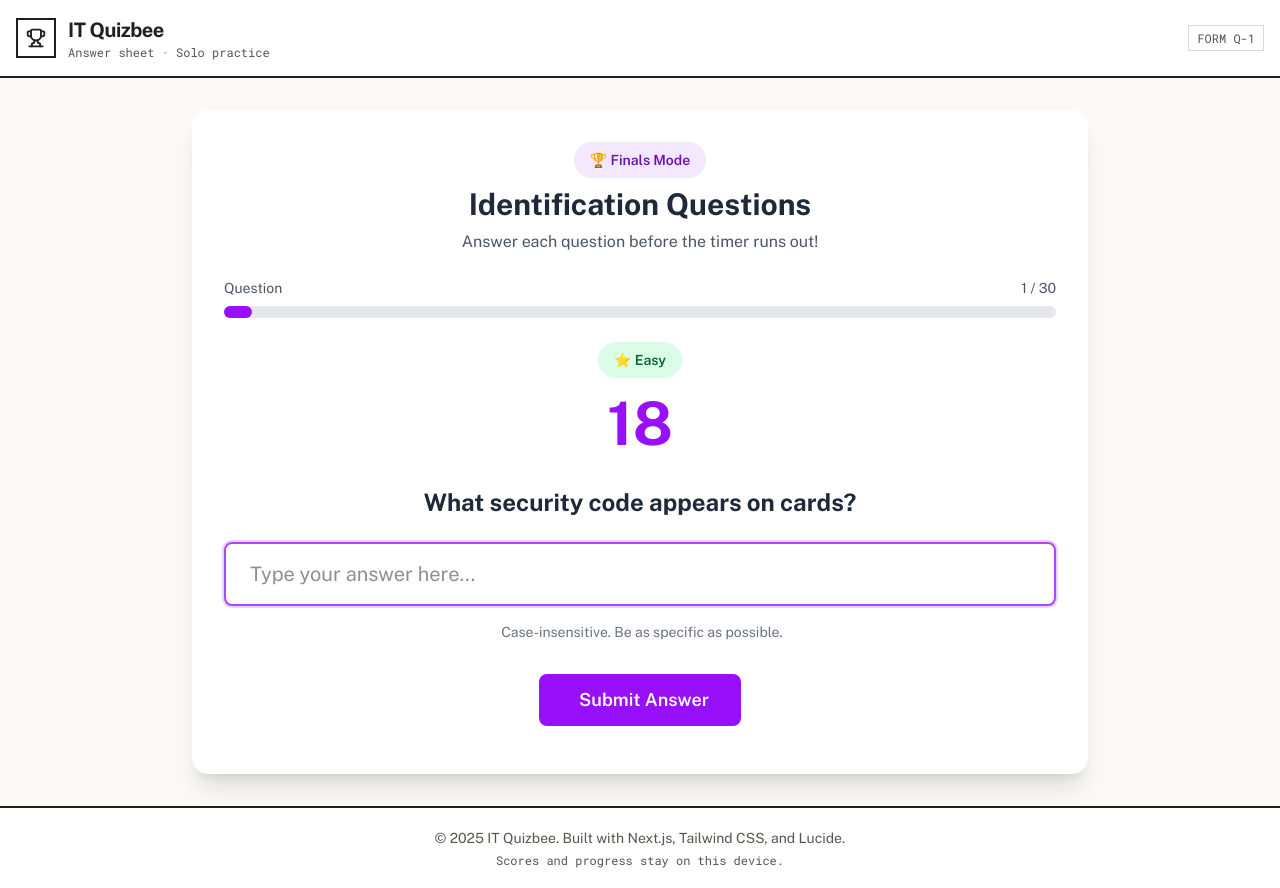
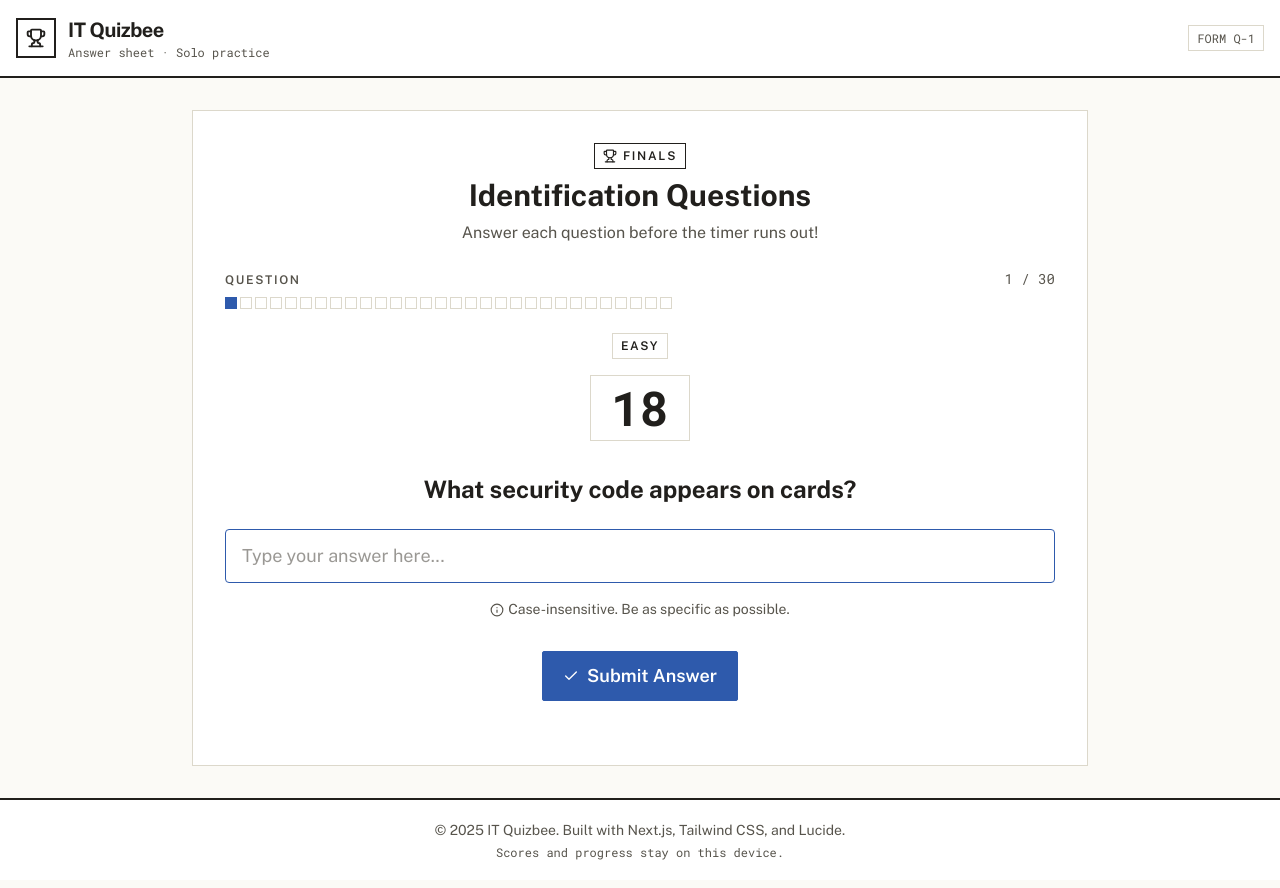
Before and after one commit to MACantara/IT-Quizbee, a Next.js app: page /quiz/finals in a window 1280 px wide. Both pictures are taken after typing "Sample" into the empty fields and a click on the button "Start Quiz". Built offline with nearby package versions, Linux system fonts and the light colour scheme.

Commit message:
refactor: restyle quiz flows

```diff
--- a/src/components/FinalsQuiz.tsx
+++ b/src/components/FinalsQuiz.tsx
@@ -2,6 +2,17 @@
 
 import { useCallback, useEffect, useRef, useState, useSyncExternalStore } from 'react';
 import { useRouter } from 'next/navigation';
+import {
+  ArrowRight,
+  Check,
+  CircleCheck,
+  CircleX,
+  Hourglass,
+  Info,
+  RotateCcw,
+  TriangleAlert,
+  Trophy,
+} from 'lucide-react';
 import { NameModal } from './NameModal';
 import { useDialog } from './Modal';
 import { saveAttempt, getUserName } from '@/lib/attempts';
@@ -15,9 +26,9 @@ import type { AnswerResult, Attempt, QuizQuestion, ScoreResult } from '@/lib/typ
 
 const TIMER: Record<string, number> = { easy: 20, average: 30, difficult: 40 };
 const BADGE: Record<string, { text: string; cls: string }> = {
-  easy: { text: '⭐ Easy', cls: 'bg-green-100 text-green-800' },
-  average: { text: '⭐⭐ Average', cls: 'bg-yellow-100 text-yellow-800' },
-  difficult: { text: '⭐⭐⭐ Difficult', cls: 'bg-red-100 text-red-800' },
+  easy: { text: 'EASY', cls: 'border-line bg-white text-ink' },
+  average: { text: 'AVERAGE', cls: 'border-line bg-white text-ink' },
+  difficult: { text: 'DIFFICULT', cls: 'border-line bg-white text-ink' },
 };
 const subscribe = () => () => {};
 
@@ -244,14 +255,13 @@ function QuizInner({ questions, topic, subtopic, difficulty }: Props) {
 
   const badge = BADGE[qdifficulty] ?? BADGE.average;
   const timerColor =
-    timeLeft <= 5 ? 'text-red-600' : timeLeft <= 10 ? 'text-yellow-600' : 'text-purple-600';
+    timeLeft <= 5 ? 'text-mark' : timeLeft <= 10 ? 'text-warn' : 'text-ink';
 
   return (
     <main className="container mx-auto px-4 py-8 flex-grow">
       <NameModal
         title="Finals Mode"
         description="Please enter your name to begin your timed quiz"
-        accent="purple"
         skip={started}
         onSubmit={(name) => {
           setUserName(name);
@@ -263,104 +273,123 @@ function QuizInner({ questions, topic, subtopic, difficulty }: Props) {
       {dialogElement}
       {started && (
         <div className="max-w-4xl mx-auto animate-fade-in">
-          <div className="bg-white rounded-2xl shadow-xl p-8">
-            <div className="text-center mb-6">
-              <div className="px-4 py-2 rounded-full font-semibold text-sm bg-purple-100 text-purple-800 inline-block mb-2">
-                🏆 Finals Mode
-              </div>
-              <h2 className="text-3xl font-bold text-gray-800">Identification Questions</h2>
-              <p className="text-gray-600 mt-2">Answer each question before the timer runs out!</p>
+          <div className="sheet p-6 sm:p-8">
+            <div className="mb-6 text-center">
+              <span className="mb-2 inline-flex items-center gap-1.5 border border-ink px-2 py-1 text-xs font-semibold uppercase tracking-[0.14em] text-ink">
+                <Trophy className="h-3.5 w-3.5" aria-hidden />
+                Finals
+              </span>
+              <h2 className="text-3xl font-bold text-ink">Identification Questions</h2>
+              <p className="mt-2 text-ink-soft">Answer each question before the timer runs out!</p>
             </div>
 
             <div className="mb-6">
-              <div className="flex justify-between text-sm text-gray-600 mb-2">
-                <span>Question</span>
-                <span>
+              <div className="mb-2 flex items-baseline justify-between">
+                <span className="field-label mb-0">Question</span>
+                <span className="num text-sm text-ink-soft">
                   {Math.min(index + 1, quizQuestions.length)} / {quizQuestions.length}
                 </span>
               </div>
-              <div className="w-full bg-gray-200 rounded-full h-3">
-                <div
-                  className="bg-purple-600 h-3 rounded-full transition-all"
-                  style={{ width: `${((index + 1) / quizQuestions.length) * 100}%` }}
-                />
+              <div
+                className="flex flex-wrap gap-[3px]"
+                role="progressbar"
+                aria-valuenow={Math.min(index + 1, quizQuestions.length)}
+                aria-valuemin={0}
+                aria-valuemax={quizQuestions.length}
+              >
+                {quizQuestions.map((q, i) => (
+                  <span
+                    key={q.key}
+                    aria-hidden
+                    className={
+                      i <= index
+                        ? 'h-3 w-3 bg-pencil'
+                        : 'h-3 w-3 border border-line bg-white'
+                    }
+                  />
+                ))}
               </div>
             </div>
 
             {!done && question ? (
               <div className="min-h-[400px]">
-                <div className="text-center mb-8">
-                  <div
-                    className={`inline-block px-4 py-2 rounded-full font-semibold text-sm mb-4 ${badge.cls}`}
+                <div className="mb-8 text-center">
+                  <span
+                    className={`mb-4 inline-block border px-2 py-1 text-xs font-semibold uppercase tracking-[0.14em] ${badge.cls}`}
                   >
                     {badge.text}
+                  </span>
+                  <div>
+                    <div className={`readout px-5 py-2 text-5xl font-bold ${timerColor}`}>
+                      {timeLeft}
+                    </div>
                   </div>
-                  <div className={`text-6xl font-bold mb-4 ${timerColor}`}>{timeLeft}</div>
                 </div>
 
                 <div className="mb-8">
-                  <h3 className="text-2xl font-bold text-gray-800 mb-6 text-center">
+                  <h3 className="mb-6 text-center text-2xl font-bold text-ink">
                     {question.question}
                   </h3>
                   {checking ? (
-                    <div className="text-center py-8">
-                      <i className="bi bi-hourglass-split text-5xl text-purple-600 mb-4 block" />
-                      <p className="text-lg text-gray-600">Checking your answer...</p>
+                    <div className="py-8 text-center">
+                      <Hourglass className="mx-auto mb-4 block h-8 w-8 text-ink-soft" aria-hidden />
+                      <p className="text-lg text-ink-soft">Checking your answer...</p>
                     </div>
                   ) : feedback ? (
                     <div
-                      className={`rounded-xl border-2 p-6 ${
+                      className={`border p-6 ${
                         feedback.is_correct
-                          ? 'border-green-300 bg-green-50'
-                          : 'border-red-300 bg-red-50'
+                          ? 'border-pass bg-pass-wash'
+                          : 'border-mark bg-mark-wash'
                       }`}
                     >
-                      <div className="flex items-center justify-center gap-2 mb-3">
-                        <i
-                          className={`bi text-2xl ${
-                            feedback.is_correct
-                              ? 'bi-check-circle-fill text-green-600'
-                              : 'bi-x-circle-fill text-red-600'
-                          }`}
-                        />
+                      <div className="mb-3 flex items-center justify-center gap-2">
+                        {feedback.is_correct ? (
+                          <CircleCheck className="h-7 w-7 text-pass" aria-hidden />
+                        ) : (
+                          <CircleX className="h-7 w-7 text-mark" aria-hidden />
+                        )}
                         <span
                           className={`text-2xl font-bold ${
-                            feedback.is_correct ? 'text-green-700' : 'text-red-700'
+                            feedback.is_correct ? 'text-pass' : 'text-mark'
                           }`}
                         >
                           {feedback.is_correct ? 'Correct!' : 'Incorrect'}
                         </span>
                       </div>
                       {!feedback.is_correct && feedback.correct_answer !== undefined && (
-                        <p className="text-center text-gray-700 mb-2">
+                        <p className="mb-2 text-center text-ink">
                           Correct answer:{' '}
                           <span className="font-semibold">{String(feedback.correct_answer)}</span>
                         </p>
                       )}
                       {feedback.explanation && (
-                        <p className="text-center text-gray-600 text-sm">
+                        <p className="text-center text-sm text-ink-soft">
                           {feedback.explanation}
                         </p>
                       )}
                     </div>
                   ) : checkError ? (
-                    <div className="rounded-xl border-2 border-yellow-300 bg-yellow-50 p-6 text-center">
-                      <i className="bi bi-exclamation-triangle-fill text-3xl text-yellow-500 mb-2 block" />
-                      <p className="text-gray-700 mb-4">
+                    <div className="border border-warn bg-warn-wash p-6 text-center">
+                      <TriangleAlert
+                        className="mx-auto mb-2 block h-6 w-6 text-warn"
+                        aria-hidden
+                      />
+                      <p className="mb-4 text-ink">
                         Could not check your answer. Your answer was recorded.
                       </p>
-                      <div className="flex gap-3 justify-center">
+                      <div className="flex justify-center gap-3">
                         <button
                           onClick={() =>
                             latestRef.current.submitAnswer(answers[question.key] ?? '')
                           }
-                          className="px-6 py-2 bg-purple-600 text-white rounded-lg hover:bg-purple-700 transition font-semibold"
+                          className="btn btn-pencil"
                         >
                           Retry
                         </button>
                         <button
                           onClick={() => latestRef.current.next()}
-                          className="px-6 py-2 bg-gray-200 text-gray-700 rounded-lg hover:bg-gray-300 transition font-semibold"
+                          className="btn btn-line"
                         >
                           Skip
                         </button>
@@ -381,33 +410,35 @@ function QuizInner({ questions, topic, subtopic, difficulty }: Props) {
                             latestRef.current.submitAnswer(input.trim());
                           }
                         }}
-                        className="w-full px-6 py-4 text-xl border-2 border-gray-300 rounded-lg focus:border-purple-500 focus:ring-2 focus:ring-purple-200 outline-none transition"
+                        className="field text-lg"
                         placeholder="Type your answer here..."
                         autoComplete="off"
                         autoFocus
                       />
-                      <p className="text-sm text-gray-500 text-center">
-                        <i className="bi bi-info-circle mr-1" />Case-insensitive. Be as specific as
-                        possible.
+                      <p className="text-center text-sm text-ink-soft">
+                        <Info className="mr-1 inline h-3.5 w-3.5" aria-hidden />
+                        Case-insensitive. Be as specific as possible.
                       </p>
                     </div>
                   )}
                 </div>
 
-                <div className="flex gap-4 justify-center">
+                <div className="flex justify-center gap-3">
                   {feedback ? (
                     <button
                       onClick={() => latestRef.current.next()}
                       autoFocus={feedback !== null}
-                      className="px-8 py-3 bg-purple-600 text-white rounded-lg hover:bg-purple-700 transition font-semibold text-lg"
+                      className="btn btn-pencil text-lg"
                     >
                       {index + 1 >= quizQuestions.length ? (
                         <>
-                          <i className="bi bi-trophy-fill mr-2" />See Results
+                          <Trophy className="h-4 w-4" aria-hidden />
+                          See Results
                         </>
                       ) : (
                         <>
-                          <i className="bi bi-arrow-right-circle-fill mr-2" />Next Question
+                          <ArrowRight className="h-4 w-4" aria-hidden />
+                          Next Question
                         </>
                       )}
                     </button>
@@ -416,19 +447,20 @@ function QuizInner({ questions, topic, subtopic, difficulty }: Props) {
                     !checkError && (
                       <button
                         onClick={() => latestRef.current.submitAnswer(input.trim())}
-                        className="px-8 py-3 bg-purple-600 text-white rounded-lg hover:bg-purple-700 transition font-semibold text-lg"
+                        className="btn btn-pencil text-lg"
                       >
-                        <i className="bi bi-check-circle-fill mr-2" />Submit Answer
+                        <Check className="h-4 w-4" aria-hidden />
+                        Submit Answer
                       </button>
                     )
                   )}
                 </div>
               </div>
             ) : submitError ? (
-              <div className="text-center min-h-[400px] flex flex-col items-center justify-center">
-                <i className="bi bi-exclamation-triangle-fill text-8xl text-yellow-500 mb-4" />
-                <h3 className="text-3xl font-bold text-gray-800 mb-4">Submission failed</h3>
-                <p className="text-lg text-gray-600 mb-6">
+              <div className="flex min-h-[400px] flex-col items-center justify-center text-center">
+                <TriangleAlert className="mb-4 h-10 w-10 text-warn" aria-hidden />
+                <h3 className="mb-4 text-3xl font-bold text-ink">Submission failed</h3>
+                <p className="mb-6 text-lg text-ink-soft">
                   Your answers could not be scored. Check your connection and try again.
                 </p>
                 <button
@@ -436,16 +468,17 @@ function QuizInner({ questions, topic, subtopic, difficulty }: Props) {
                     setSubmitError(false);
                     submit();
                   }}
-                  className="px-8 py-3 bg-purple-600 text-white rounded-lg hover:bg-purple-700 transition font-semibold"
+                  className="btn btn-pencil"
                 >
-                  <i className="bi bi-arrow-repeat mr-2" />Retry
+                  <RotateCcw className="h-4 w-4" aria-hidden />
+                  Retry
                 </button>
               </div>
             ) : (
-              <div className="text-center min-h-[400px] flex flex-col items-center justify-center">
-                <i className="bi bi-trophy-fill text-8xl text-purple-600 mb-4" />
-                <h3 className="text-3xl font-bold text-gray-800 mb-4">Quiz Complete!</h3>
-                <p className="text-lg text-gray-600 mb-6">Calculating your results...</p>
+              <div className="flex min-h-[400px] flex-col items-center justify-center text-center">
+                <Trophy className="mb-4 h-10 w-10 text-pencil" aria-hidden />
+                <h3 className="mb-4 text-3xl font-bold text-ink">Quiz Complete!</h3>
+                <p className="text-lg text-ink-soft">Calculating your results...</p>
               </div>
             )}
           </div>
--- a/src/components/NameModal.tsx
+++ b/src/components/NameModal.tsx
@@ -1,28 +1,21 @@
 'use client';
 
 import { useState } from 'react';
+import { CircleArrowRight, User } from 'lucide-react';
 import { Modal } from './Modal';
 import { getUserName, setUserName } from '@/lib/attempts';
-
-const COLORS = {
-  blue: { icon: 'text-blue-600', bg: 'bg-blue-100', btn: 'bg-blue-600 hover:bg-blue-700', focus: 'focus:border-blue-500' },
-  purple: { icon: 'text-purple-600', bg: 'bg-purple-100', btn: 'bg-purple-600 hover:bg-purple-700', focus: 'focus:border-purple-500' },
-} as const;
 
 export function NameModal({
   title,
   description,
-  accent = 'blue',
   skip = false,
   onSubmit,
 }: {
   title: string;
   description: string;
-  accent?: keyof typeof COLORS;
   skip?: boolean;
   onSubmit: (name: string) => void;
 }) {
-  const c = COLORS[accent];
   const [name, setName] = useState(() => getUserName());
   const [open, setOpen] = useState(true);
 
@@ -30,9 +23,9 @@ export function NameModal({
 
   return (
     <Modal title={title} open={open}>
-      <p className="text-gray-600 mb-6 text-center">{description}</p>
-      <div className={`w-16 h-16 ${c.bg} rounded-full flex items-center justify-center mx-auto mb-4`}>
-        <i className={`bi bi-person-fill text-3xl ${c.icon}`} />
+      <p className="mb-6 text-ink-soft">{description}</p>
+      <div className="mx-auto mb-6 flex h-12 w-12 items-center justify-center border-2 border-ink">
+        <User className="h-6 w-6 text-ink" aria-hidden />
       </div>
       <form
         className="space-y-4"
@@ -46,25 +39,23 @@ export function NameModal({
         }}
       >
         <div>
-          <label htmlFor="userName" className="block text-sm font-semibold text-gray-700 mb-2">
-            Your Name
+          <label htmlFor="userName" className="field-label">
+            Contestant Name
           </label>
           <input
             id="userName"
             type="text"
             value={name}
             onChange={(e) => setName(e.target.value)}
-            className={`w-full px-4 py-3 border-2 border-gray-300 rounded-lg ${c.focus} focus:outline-none`}
+            className="field"
             placeholder="Enter your name"
             required
             autoFocus
           />
         </div>
-        <button
-          type="submit"
-          className={`w-full px-6 py-3 ${c.btn} text-white rounded-lg transition font-semibold`}
-        >
-          <i className="bi bi-arrow-right-circle-fill mr-2" />Start Quiz
+        <button type="submit" className="btn btn-pencil w-full">
+          <CircleArrowRight className="h-4 w-4" aria-hidden />
+          Start Quiz
         </button>
       </form>
     </Modal>
```
Also changed, not shown: src/components/EliminationQuiz.tsx (+49 -39 lines), src/components/Modal.tsx (+10 -16 lines).
